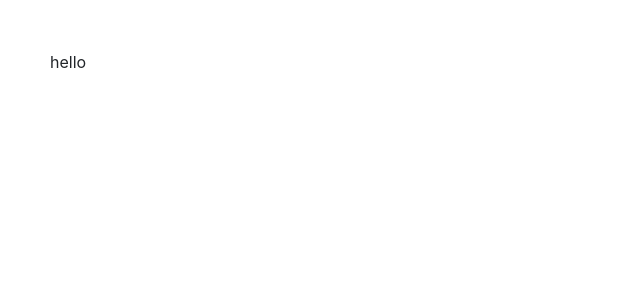
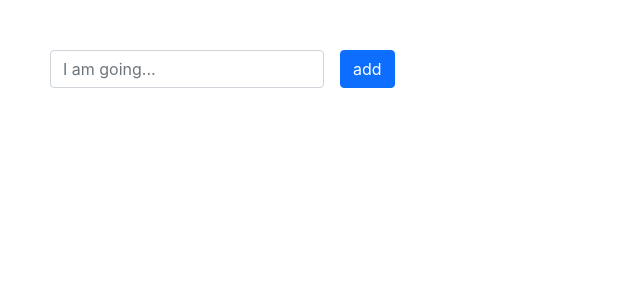
Before and after one commit to DimaMalah/Compnent_ToDoBox_Card_Modal, a React (Create React App) app: page / in a window 1280 px wide. Shown: the top 300 px of the page, without its empty margins (0-640 px from the left). Built offline with nearby package versions, Linux system fonts and the light colour scheme; the HTML template or start-up script is replaced by a standard one.

Commit message:
todobox finished

```diff
--- a/src/App.js
+++ b/src/App.js
@@ -1,8 +1,9 @@
 import React from 'react';
+import Todobox from './components/Todobox';
 
 function App() {
 	return (
-		'hello'
+		<Todobox />
 	);
 }
 
--- /dev/null
+++ b/src/components/Item.jsx
@@ -0,0 +1,38 @@
+import React from "react";
+
+class Item extends React.Component {
+	constructor(props) {
+		super(props)
+		const { content, id } = this.props
+
+		this.state = {
+			task: content,
+			idToRemove: id
+		}
+	}
+
+
+	renderItem = ({ content, id }) => {
+		if (content.trim()) {
+			return <div>
+				<div className="row">
+					<div className="col-auto">
+						<button type="button" onClick={() => this.props.updateData(id)} className="btn btn-primary btn-sm"> - </button>
+					</div>
+					<div className="col">{content.trim()}</div>
+				</div>
+				<hr />
+			</div>
+		} else {
+			return null
+		}
+	}
+
+	render() {
+		return (
+			this.renderItem(this.props)
+		)
+	}
+}
+
+export default Item;
--- /dev/null
+++ b/src/components/Todobox.jsx
@@ -0,0 +1,49 @@
+import React from "react";
+import Item from "./Item"
+
+class Todobox extends React.Component {
+	constructor(props) {
+		super(props)
+		this.state = {
+			text: "",
+			tasks: []
+		}
+	}
+
+	handleChange = (e) => {
+		this.setState({ text: `${e.target.value}` })
+
+	}
+
+	handleSubmit = (e) => {
+		e.preventDefault()
+		const task = { content: this.state.text, id: (new Date()).getTime() }
+		this.state.tasks.push(task)
+		this.setState({ text: "" })
+	}
+
+	onRemove = (id) => {
+		const newState = this.state.tasks.filter((item) => { return item.id !== id })
+		this.setState({ tasks: newState })
+	}
+
+	render() {
+		return (
+			<>
+				<div>
+					<div className="mb-3">
+						<form onSubmit={this.handleSubmit} className="d-flex">
+							<div className="me-3">
+								<input type="text" value={this.state.text} required="" onChange={this.handleChange} className="form-control" placeholder="I am going..." />
+							</div>
+							<button type="submit" className="btn btn-primary">add</button>
+						</form>
+					</div>
+				</div>
+				{this.state.tasks.reverse().map((item) => { return <Item content={item.content} id={item.id} updateData={this.onRemove} /> })}
+			</>
+		)
+	}
+}
+
+export default Todobox;
```
